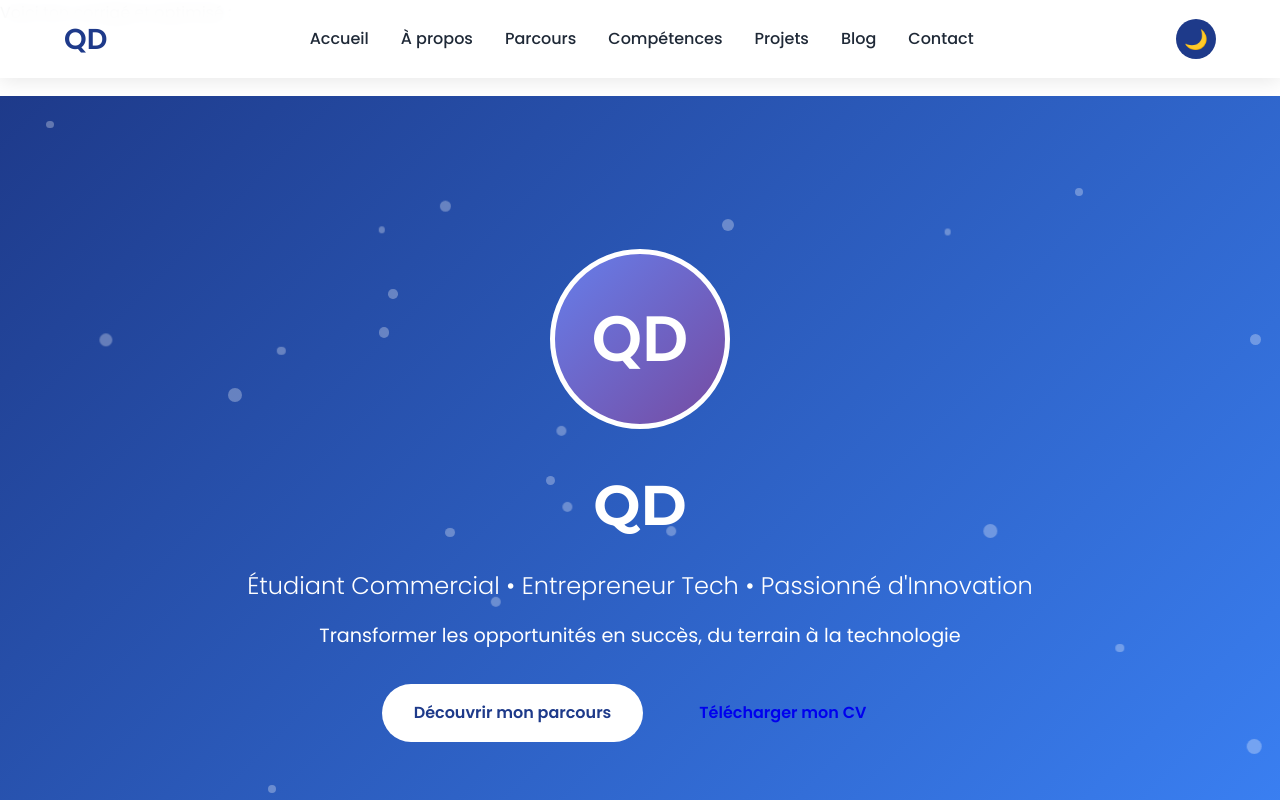
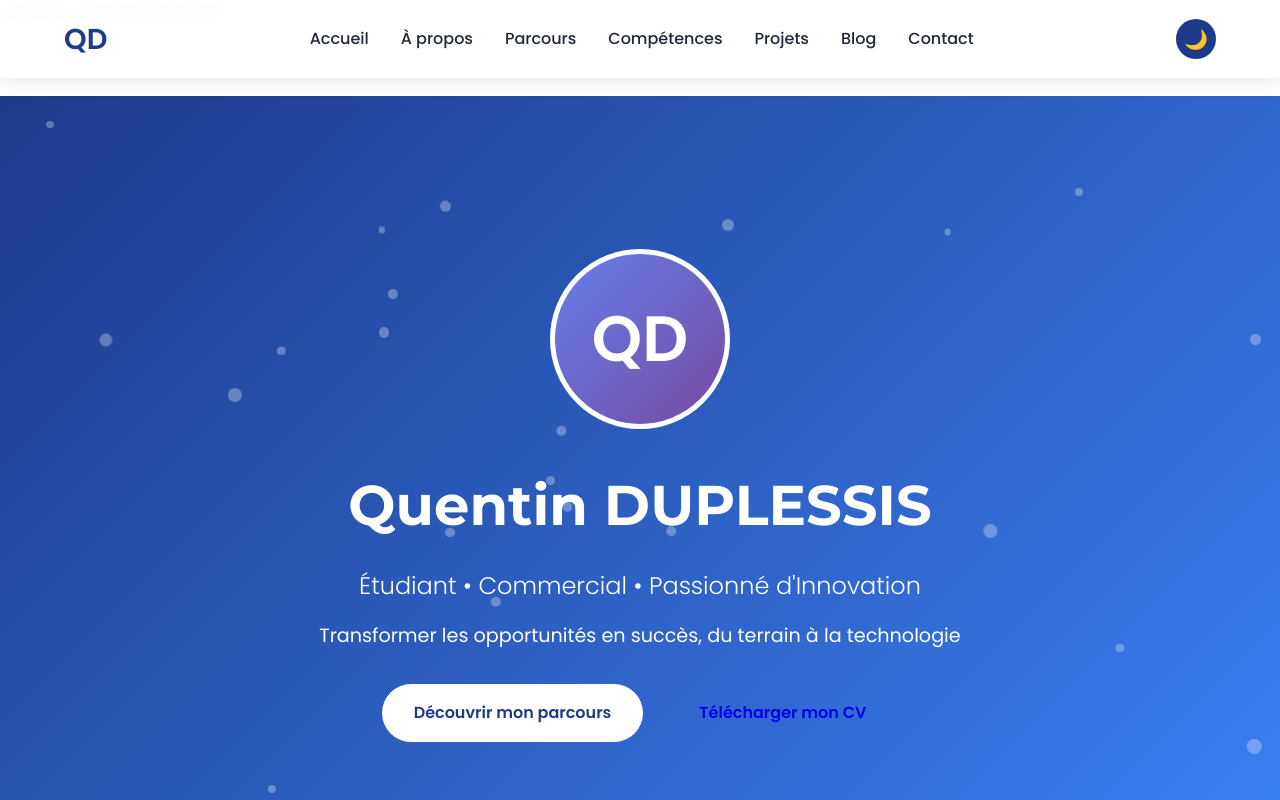
Before and after one commit to no-tryhard78/portfolio2025, a plain HTML site: page index.html in a window 1280 px wide. Shown: the top 800 px of the page. Drawn offline with Linux system fonts and the light colour scheme.

Commit message:
Update index.html

```diff
--- a/index.html
+++ b/index.html
@@ -5,9 +5,9 @@ Voici ton <head> corrigé et optimisé :
 <head>
   <meta charset="UTF-8">
   <meta name="viewport" content="width=device-width, initial-scale=1.0">
-  <meta name="description" content="Portfolio de QD - Étudiant en Licence Pro Commerciale, alternant chez Kisdis/AGSCOM, passionné de tech et entrepreneur.">
+  <meta name="description" content="Portfolio de Quentin DUPLESSIS - Étudiant en Licence Pro Commerciale, alternant chez Kisdis/AGSCOM, passionné de tech et entrepreneur.">
   <meta name="keywords" content="commercial, tech, alternance, fintech, IA, développement">
-  <meta property="og:title" content="QD - Portfolio Commercial & Tech">
+  <meta property="og:title" content="Quentin DUPLESSIS - Portfolio Commercial & Tech">
   <meta property="og:description" content="Découvrez mon parcours, mes compétences et mes projets">
   <meta property="og:type" content="website">
 
@@ -57,8 +57,8 @@ Voici ton <head> corrigé et optimisé :
         </div>
         <div class="hero-content">
             <div class="hero-image">QD</div>
-            <h1>QD</h1>
-            <p class="subtitle">Étudiant Commercial • Entrepreneur Tech • Passionné d'Innovation</p>
+            <h1>Quentin DUPLESSIS</h1>
+            <p class="subtitle">Étudiant • Commercial • Passionné d'Innovation</p>
             <p class="tagline">Transformer les opportunités en succès, du terrain à la technologie</p>
             <div class="cta-buttons">
                 <a href="#parcours" class="btn btn-primary">Découvrir mon parcours</a>
```
